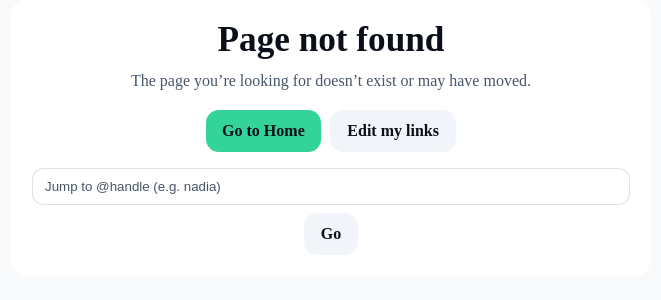
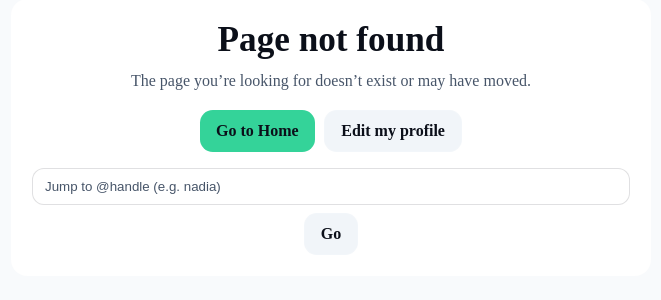
Before and after one commit to nadiaglitch/onelink, a Django app: template templates/404.html in a window 1280 px wide. Shown: the part 152-452 px from the top of the page, without its empty margins (309-970 px from the left). Run offline with Django 4.2, Linux system fonts and the light colour scheme; the template is opened without the code that fills it, so the values that code supplies are empty; the visitor is signed in with stand-in values (Sample User, id 1).

Commit message:
Modify text on 404

```diff
--- a/templates/404.html
+++ b/templates/404.html
@@ -44,7 +44,7 @@
     <div class="cta">
       <a class="btn primary" href="{% url 'index' %}">Go to Home</a>
       {% if request.user.is_authenticated %}
-        <a class="btn" href="{% url 'link-list' %}">Edit my links</a>
+        <a class="btn" href="{% url 'link-list' %}">Edit my profile</a>
       {% endif %}
     </div>
 
```
